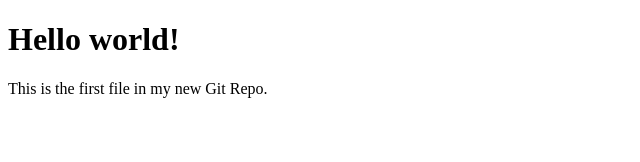
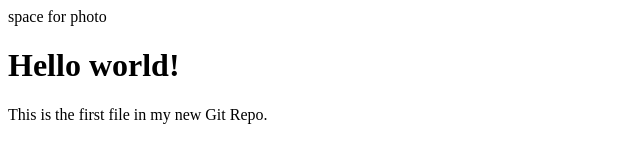
Before and after one commit to kbulbul026-coder/hello-world, a plain HTML site: page index.html in a window 1280 px wide. Shown: the whole page, without its empty margins (0-640 px from the left). Drawn offline with Linux system fonts and the light colour scheme.

Commit message:
add photo sapce in html

```diff
--- a/index.html
+++ b/index.html
@@ -4,7 +4,7 @@
 <title>Hello World! by PARESH</title>
 </head>
 <body>
-
+space for photo
 <h1>Hello world!</h1>
 <p>This is the first file in my new Git Repo.</p>
 
```
